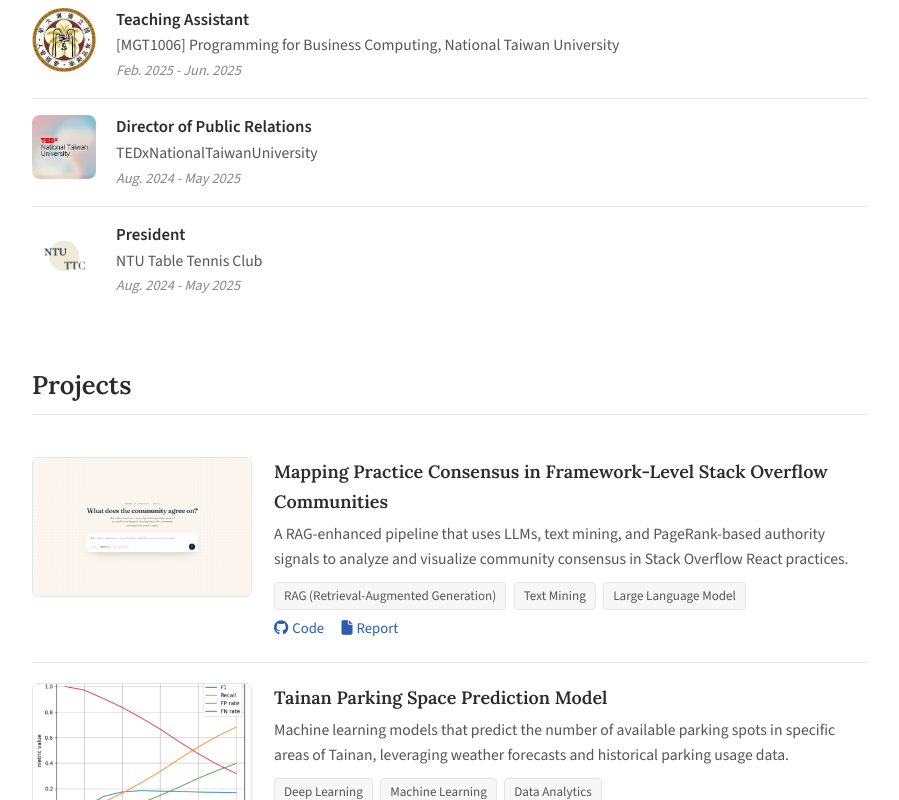
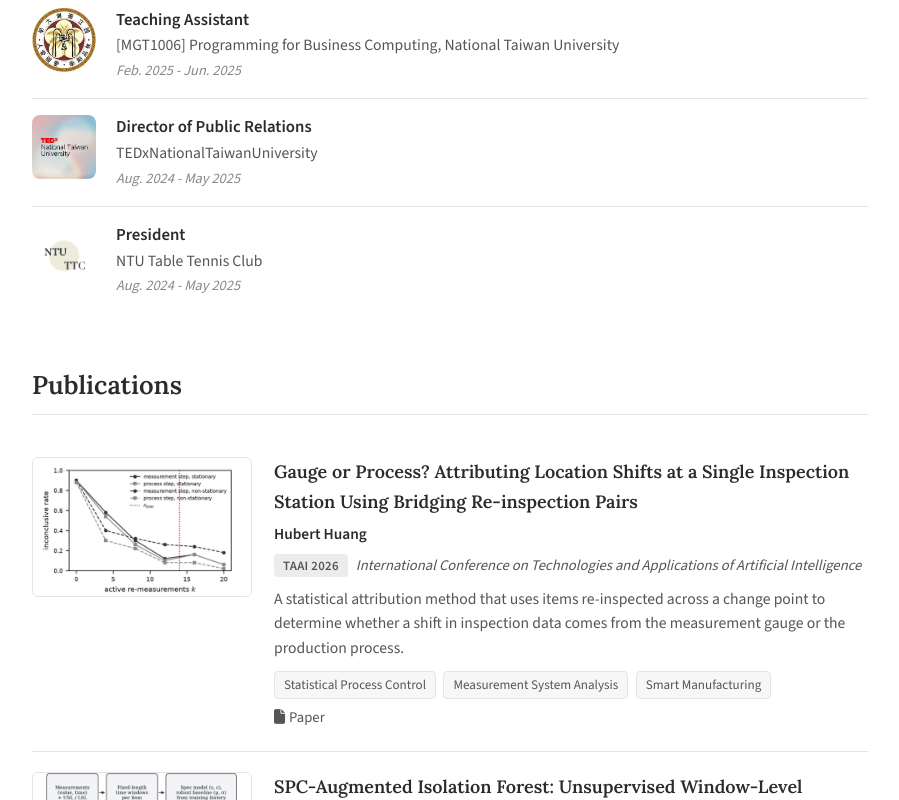
Before and after one commit to HubertHuang2002/HubertHuang2002.github.io, a plain HTML site: page index.html in a window 1280 px wide. Shown: the part 2000-2800 px from the top of the page, without its empty margins (352-1251 px from the left). Drawn offline with nearby package versions, Linux system fonts and the light colour scheme.

Commit message:
Update index.html

```diff
--- a/index.html
+++ b/index.html
@@ -263,7 +263,7 @@
             text-align: center;
         }
 
-        /* === Projects === */
+        /* === Publications === */
         .project-item {
             display: flex;
             gap: 22px;
@@ -294,6 +294,40 @@
             font-weight: 600;
             margin-bottom: 6px;
         }
+        .pub-authors {
+            font-size: .96rem;
+            color: var(--text-soft);
+            margin-bottom: 6px;
+        }
+        .pub-authors .me {
+            color: var(--text);
+            font-weight: 600;
+        }
+        .pub-venue {
+            display: flex;
+            flex-wrap: wrap;
+            align-items: center;
+            gap: 6px 8px;
+            margin-bottom: 10px;
+        }
+        .venue-badge {
+            display: inline-block;
+            font-size: .8rem;
+            font-weight: 600;
+            letter-spacing: .3px;
+            color: var(--text-soft);
+            background: #ececec;
+            padding: 2px 9px;
+            border-radius: 4px;
+            line-height: 1.5;
+        }
+        .venue-name {
+            font-size: .92rem;
+            color: var(--text-soft);
+            font-style: italic;
+            line-height: 1.45;
+        }
+
         .project-desc {
             font-size: .98rem;
             color: var(--text-soft);
@@ -313,7 +347,9 @@
         .project-links a {
             font-size: .92rem;
             margin-right: 14px;
+            color: var(--text-soft);
         }
+        .project-links a:hover { color: var(--accent); }
         .project-links i { margin-right: 4px; }
 
         .contact-list {
@@ -322,9 +358,13 @@
         }
         .contact-list li { padding: 6px 0; }
         .contact-list li i {
-            color: var(--accent);
+            color: var(--text-soft);
             width: 22px;
+            transition: color .15s ease;
         }
+        .contact-list li a { color: var(--text-soft); }
+        .contact-list li a:hover { color: var(--accent); }
+        .contact-list li:hover i { color: var(--accent); }
 
         section#contact {
             min-height: calc(100vh - var(--header-height) - 40px);
@@ -407,7 +447,7 @@
             <ul class="nav-menu" id="navMenu">
                 <li><a href="#about" class="nav-link home-link active">Home</a></li>
                 <li><a href="#experience" class="nav-link">Experience</a></li>
-                <li><a href="#projects" class="nav-link">Projects</a></li>
+                <li><a href="#publications" class="nav-link">Publications</a></li>
                 <li><a href="#contact" class="nav-link">Contact</a></li>
             </ul>
         </div>
@@ -469,11 +509,11 @@
                 <h2 class="section-title">Work Experience</h2>
 
                 <div class="entry">
-                    <div class="entry-logo"><img src="images/ntu1.jpeg" alt="Information Retrieval Lab, National Taiwan University"></div>
+                    <div class="entry-logo"><img src="images/philips1.png" alt="Philips"></div>
                     <div class="entry-body">
-                        <div class="entry-title">Research Assistant</div>
-                        <div class="entry-subtitle">Information Retrieval Lab, National Taiwan University</div>
-                        <div class="entry-date">Sep. 2026 - Present</div>
+                        <div class="entry-title">Data Scientist Intern</div>
+                        <div class="entry-subtitle">Philips</div>
+                        <div class="entry-date">Nov. 2026 - Present</div>
                     </div>
                 </div>
 
@@ -574,75 +614,52 @@
 
             </section>
 
-            <!-- Projects -->
-            <section id="projects">
-                <h2 class="section-title">Projects</h2>
+            <!-- Publications -->
+            <section id="publications">
+                <h2 class="section-title">Publications</h2>
 
                 <div class="project-item">
-                    <div class="project-thumb"><img src="images/project6.png" alt="Mapping Practice Consensus in Framework-Level Stack Overflow Communities"></div>
+                    <div class="project-thumb"><img src="images/BPA1.png" alt="Gauge or Process? Attributing Location Shifts at a Single Inspection Station Using Bridging Re-inspection Pairs"></div>
                     <div class="project-info">
-                        <h3 class="project-name">Mapping Practice Consensus in Framework-Level Stack Overflow Communities</h3>
-                        <p class="project-desc">A RAG-enhanced pipeline that uses LLMs, text mining, and PageRank-based authority signals to analyze and visualize community consensus in Stack Overflow React practices.</p>
+                        <h3 class="project-name">Gauge or Process? Attributing Location Shifts at a Single Inspection Station Using Bridging Re-inspection Pairs</h3>
+                        <p class="pub-authors"><span class="me">Hubert Huang</span></p>
+                        <div class="pub-venue">
+                            <span class="venue-badge">TAAI 2026</span>
+                            <span class="venue-name">International Conference on Technologies and Applications of Artificial Intelligence</span>
+                        </div>
+                        <p class="project-desc">A statistical attribution method that uses items re-inspected across a change point to determine whether a shift in inspection data comes from the measurement gauge or the production process.</p>
                         <div class="project-tags">
-                            <span class="project-tag">RAG (Retrieval-Augmented Generation)</span>
-                            <span class="project-tag">Text Mining</span>
-                            <span class="project-tag">Large Language Model</span>
+                            <span class="project-tag">Statistical Process Control</span>
+                            <span class="project-tag">Measurement System Analysis</span>
+                            <span class="project-tag">Smart Manufacturing</span>
                         </div>
                         <div class="project-links">
-                            <a href="https://github.com/HubertHuang2002/Mapping_Practice_Consensus_in_Framework-Level_Stack_Overflow_Communities" target="_blank" rel="noopener"><i class="fa-brands fa-github"></i>Code</a>
-                            <a href="https://drive.google.com/file/d/1Py-pvJbWS3Dh6rLx310gwoCeoD2Mf-Ga/view?usp=sharing" target="_blank" rel="noopener"><i class="fa-solid fa-file"></i>Report</a>
+                            <a href="https://drive.google.com/file/d/1VhSit7uG4F2iy8WQEdBaB6vniDm_njSM/view?usp=sharing" target="_blank" rel="noopener"><i class="fa-solid fa-file"></i>Paper</a>
                         </div>
                     </div>
                 </div>
 
                 <div class="project-item">
-                    <div class="project-thumb"><img src="images/project3.png" alt="Tainan Parking Space Prediction Model"></div>
+                    <div class="project-thumb"><img src="images/SPC-IF1.png" alt="SPC-Augmented Isolation Forest: Unsupervised Window-Level Anomaly Detection for Production Test Measurements with Specification Limits"></div>
                     <div class="project-info">
-                        <h3 class="project-name">Tainan Parking Space Prediction Model</h3>
-                        <p class="project-desc">Machine learning models that predict the number of available parking spots in specific areas of Tainan, leveraging weather forecasts and historical parking usage data.</p>
+                        <h3 class="project-name">SPC-Augmented Isolation Forest: Unsupervised Window-Level Anomaly Detection for Production Test Measurements with Specification Limits</h3>
+                        <p class="pub-authors"><span class="me">Hubert Huang</span></p>
+                        <div class="pub-venue">
+                            <span class="venue-badge">TANET 2026</span>
+                            <span class="venue-name">Taiwan Academic Network Conference</span>
+                        </div>
+                        <p class="project-desc">An unsupervised anomaly detection framework that feeds SPC severity indicators into per-item Isolation Forests to flag abnormal time windows in production test data, with a controllable false-alarm rate and an SPC-based explanation for each alarm.</p>
                         <div class="project-tags">
-                            <span class="project-tag">Deep Learning</span>
-                            <span class="project-tag">Machine Learning</span>
-                            <span class="project-tag">Data Analytics</span>
+                            <span class="project-tag">Unsupervised Learning</span>
+                            <span class="project-tag">Statistical Process Control</span>
+                            <span class="project-tag">Anomaly Detection</span>
                         </div>
                         <div class="project-links">
-                            <a href="https://github.com/HubertHuang2002/Tainan_Parking_Space_Prediction_Model" target="_blank" rel="noopener"><i class="fa-brands fa-github"></i>Code</a>
-                            <a href="https://drive.google.com/file/d/1QvEfjMdlYaCt-px-ulqjQziU7rIvjnGH/view?usp=sharing" target="_blank" rel="noopener"><i class="fa-solid fa-file"></i>Report</a>
+                            <a href="https://drive.google.com/file/d/1VhSit7uG4F2iy8WQEdBaB6vniDm_njSM/view?usp=sharing" target="_blank" rel="noopener"><i class="fa-solid fa-file"></i>Paper</a>
                         </div>
                     </div>
                 </div>
 
-                <div class="project-item">
-                    <div class="project-thumb"><img src="images/project4.png" alt="Python Tutorial — String Manipulation"></div>
-                    <div class="project-info">
-                        <h3 class="project-name">Python Tutorial — String Manipulation</h3>
-                        <p class="project-desc">Open teaching material created for the NTU Data Analytics Club (NTUDAC), covering fundamentals of Python string manipulation.</p>
-                        <div class="project-tags">
-                            <span class="project-tag">Python</span>
-                            <span class="project-tag">Tutorial</span>
-                        </div>
-                        <div class="project-links">
-                            <a href="https://youtu.be/oIoXwy9L5Kc?si=zDA7lySmU2ETnGJ-" target="_blank" rel="noopener"><i class="fa-brands fa-youtube"></i>Video</a>
-                            <a href="https://colab.research.google.com/drive/1WpaVDblU0ep-gUBZdeoWXCzp9MiU11PF?usp=sharing" target="_blank" rel="noopener"><i class="fa-solid fa-link"></i>Colab</a>
-                        </div>
-                    </div>
-                </div>
-
-                <div class="project-item">
-                    <div class="project-thumb"><img src="images/project2.png" alt="Real-Time News Summary Platform"></div>
-                    <div class="project-info">
-                        <h3 class="project-name">Real-Time News Summary Platform</h3>
-                        <p class="project-desc">A website that fetches, summarizes, and categorizes real-time news using a large language model API.</p>
-                        <div class="project-tags">
-                            <span class="project-tag">Web Programming</span>
-                            <span class="project-tag">Web Scraping</span>
-                            <span class="project-tag">Large Language Model</span>
-                        </div>
-                        <div class="project-links">
-                            <a href="https://github.com/HubertHuang2002/Real-Time_News_Summary_Platform" target="_blank" rel="noopener"><i class="fa-brands fa-github"></i>Code</a>
-                        </div>
-                    </div>
-                </div>
             </section>
 
             <!-- Contact -->
@@ -695,7 +712,7 @@
             { id: 'interests', nav: 'about' },
             { id: 'experience', nav: 'experience' },
             { id: 'other-experience', nav: 'experience' },
-            { id: 'projects', nav: 'projects' },
+            { id: 'publications', nav: 'publications' },
             { id: 'contact', nav: 'contact' }
         ];
         function updateActive() {
```
